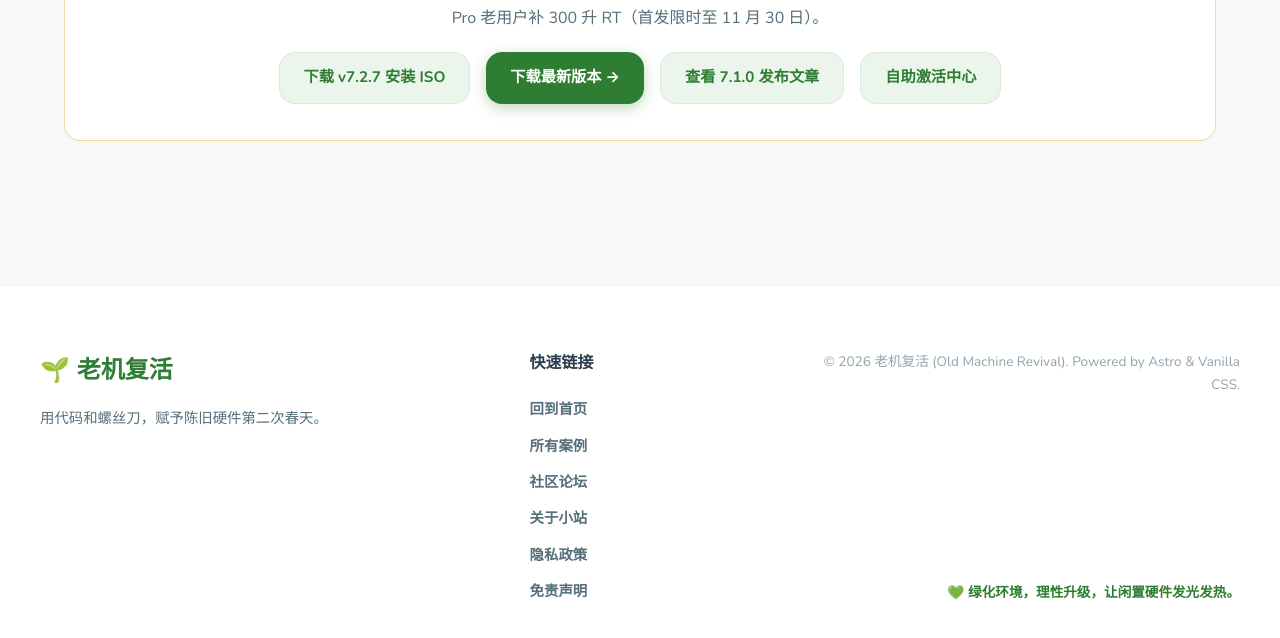
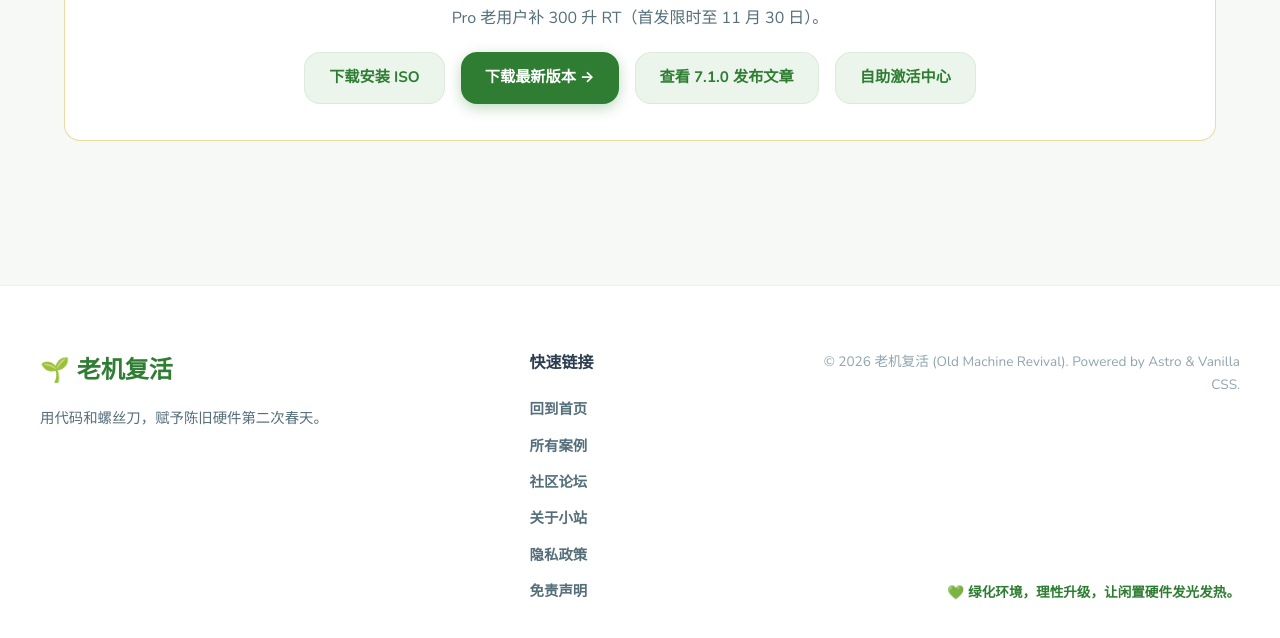
Before and after one commit to cqtvro/old-machine-revival, an Astro site: page /qms-features in a window 1280 px wide. Shown: the part 2234-2872 px from the top of the page. Built offline with nearby package versions, Linux system fonts and the light colour scheme; Astro itself is replaced by a stand-in of ours.

Commit message:
Remove version number from ISO download button on /qms-features

```diff
--- a/src/pages/qms-features.astro
+++ b/src/pages/qms-features.astro
@@ -168,7 +168,7 @@ import Layout from '../layouts/Layout.astro';
                 <p class="qms-cta-pricing"><strong>Pro ¥299 / 永久</strong><span class="qms-cta-sep">·</span><strong>RT ¥599 / 永久</strong><span class="qms-cta-sep">·</span>免费试用 3 天</p>
                 <p class="qms-cta-note">Pro 老用户补 300 升 RT（首发限时至 11 月 30 日）。</p>
                 <div class="hero-buttons qms-cta-buttons">
-                    <a href="https://github.com/cqtvro/qms-download/releases/tag/v7.2.7" class="btn btn-secondary" target="_blank" rel="noopener">下载 v7.2.7 安装 ISO</a>
+                    <a href="https://github.com/cqtvro/qms-download/releases/tag/v7.2.7" class="btn btn-secondary" target="_blank" rel="noopener">下载安装 ISO</a>
                     <a href="https://github.com/cqtvro/qms-download/releases/latest" class="btn btn-primary" target="_blank" rel="noopener">下载最新版本 &rarr;</a>
                     <a href="/blog/qms-v7-1-0-launch" class="btn btn-secondary">查看 7.1.0 发布文章</a>
                     <a href="https://wx.284868.xyz/qms-auth/" class="btn btn-secondary" target="_blank" rel="noopener">自助激活中心</a>
```
